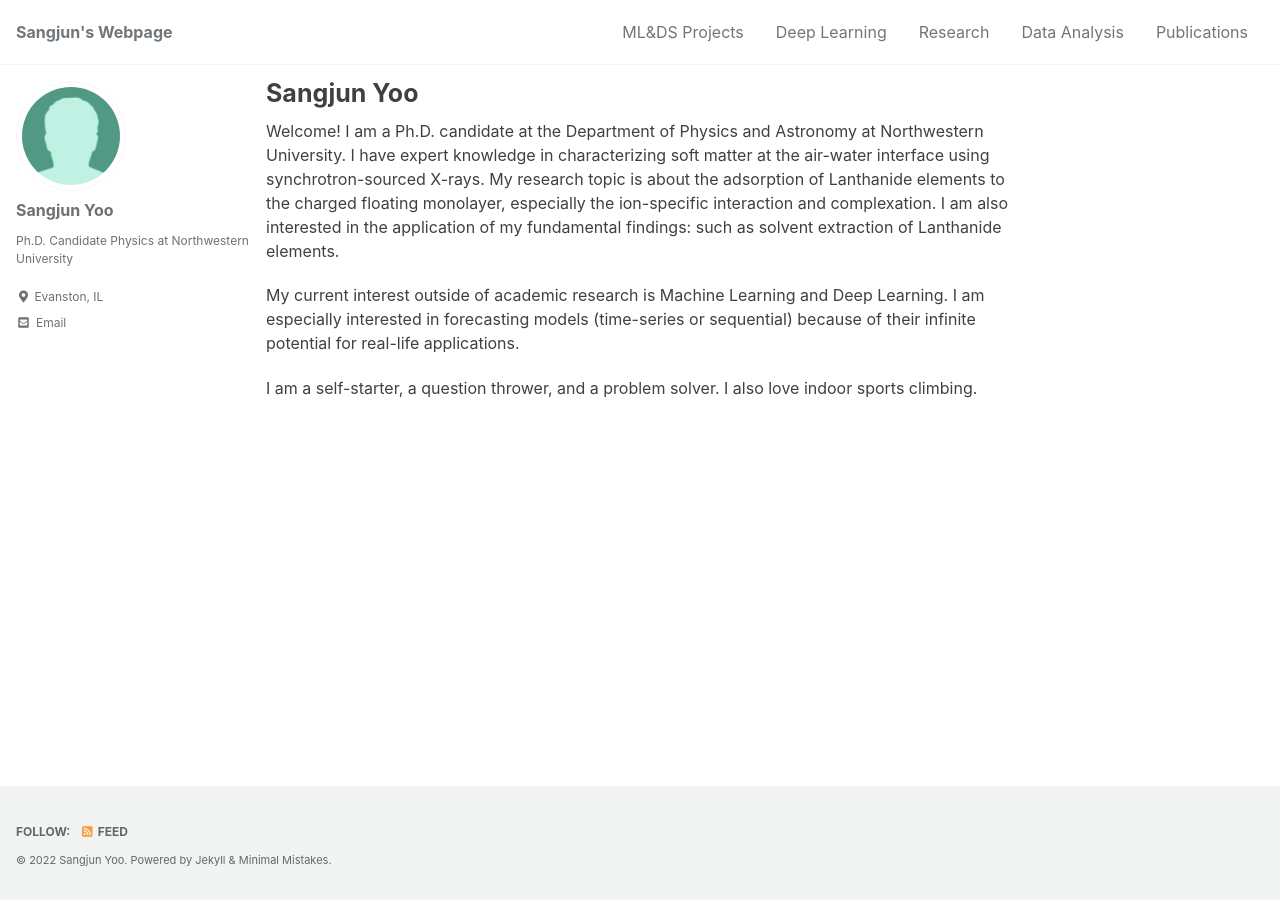
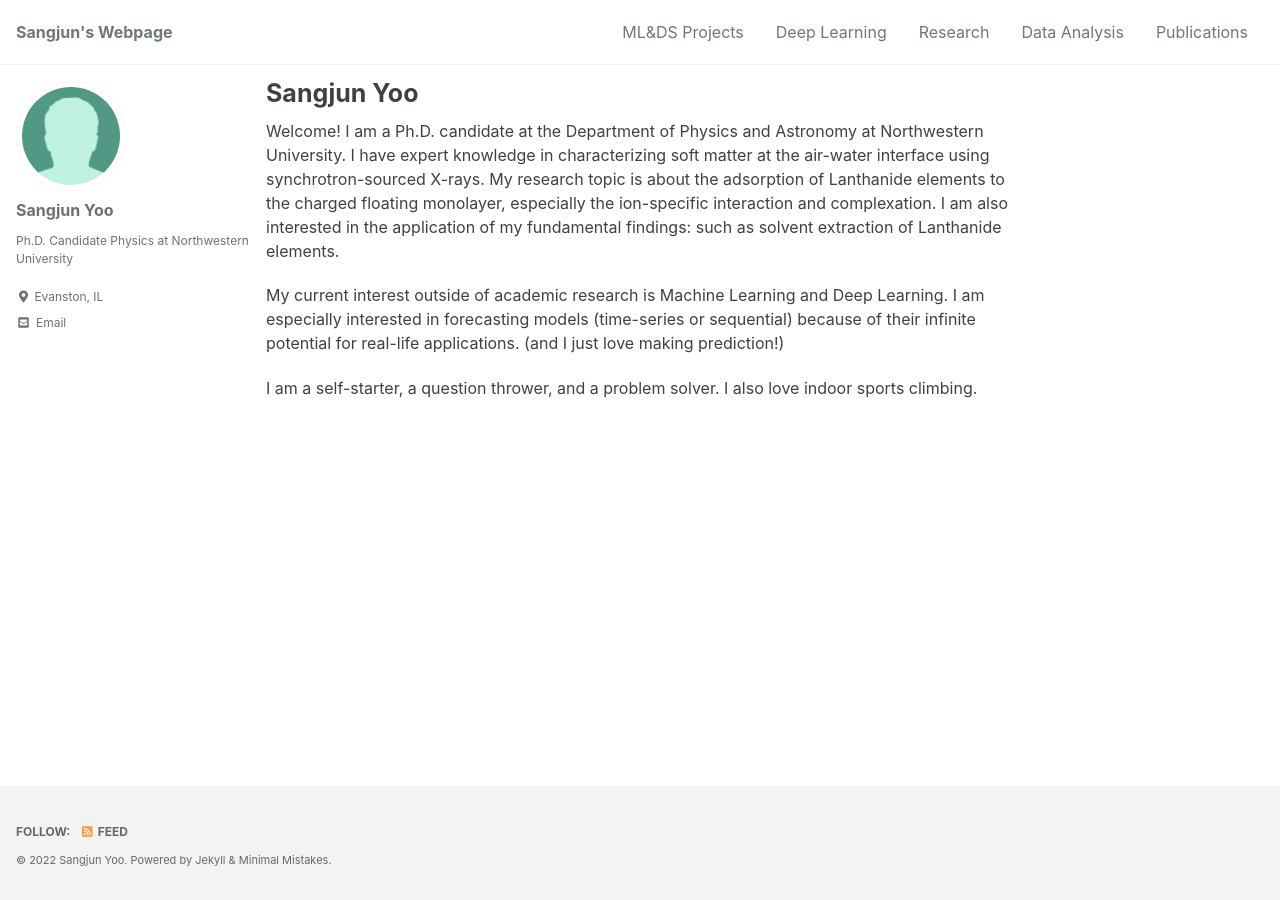
Before and after one commit to sangjunyoo-phd/sangjunyoo-phd.github.io, a Jekyll site: the page built from index.md, in a window 1280 px wide. Built offline with Jekyll 4.4.1, drawn with Linux system fonts in a browser that asks for light colours; cached includes are drawn as plain includes; the list of posts is cut into pages by our own code.

Commit message:
Update index.md

```diff
--- a/index.md
+++ b/index.md
@@ -6,6 +6,6 @@ title: "Sangjun Yoo"
 
 Welcome! I am a Ph.D. candidate at the Department of Physics and Astronomy at Northwestern University. I have expert knowledge in characterizing soft matter at the air-water interface using synchrotron-sourced X-rays. My research topic is about the adsorption of Lanthanide elements to the charged floating monolayer, especially the ion-specific interaction and complexation. I am also interested in the application of my fundamental findings: such as solvent extraction of Lanthanide elements.
 
-My current interest outside of academic research is Machine Learning and Deep Learning. I am especially interested in forecasting models (time-series or sequential) because of their infinite potential for real-life applications.
+My current interest outside of academic research is Machine Learning and Deep Learning. I am especially interested in forecasting models (time-series or sequential) because of their infinite potential for real-life applications. (and I just love making prediction!)
 
 I am a self-starter, a question thrower, and a problem solver. I also love indoor sports climbing.
```
